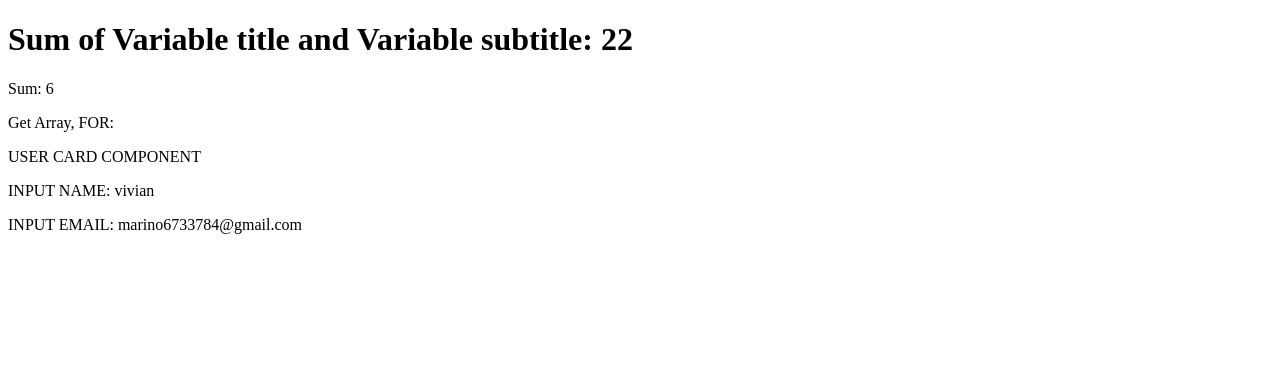
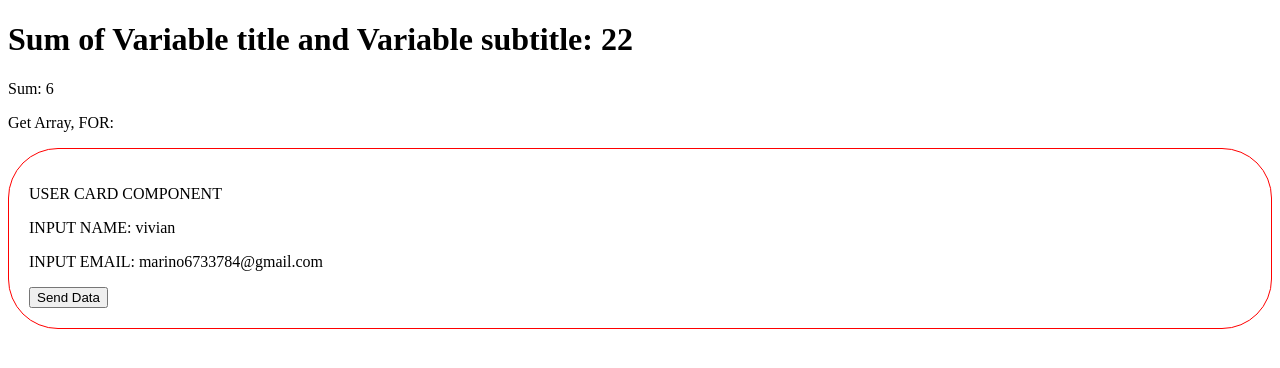
Before and after one commit to marinovivianUPB/Marino-ANGULAR-COURSE-2024, an Angular app in the folder nuevo_proyecto_angular/: page / in a window 1280 px wide. Shown: the top 368 px of the page. Built offline with nearby package versions, Linux system fonts and the light colour scheme.

Commit message:
[26-09-2024] styles, first output, parent and child component communication

```diff
--- a/nuevo_proyecto_angular/src/app/app.component.html
+++ b/nuevo_proyecto_angular/src/app/app.component.html
@@ -2,4 +2,4 @@
 <h1>Sum of Variable title and Variable subtitle: {{ title+subtitle }}</h1>
 <p>Sum: {{sum(2,4)}}</p>
 <p>Get Array, FOR: {{ getArray() }}</p>
-<user-card name="vivian" [email]="'marino6733784@gmail.com'"></user-card>
+<user-card name="vivian" [email]="'marino6733784@gmail.com'" (sendData)="receiveData($event)"></user-card>
--- a/nuevo_proyecto_angular/src/app/app.component.ts
+++ b/nuevo_proyecto_angular/src/app/app.component.ts
@@ -13,7 +13,7 @@
   standalone: true,
   imports: [RouterOutlet, UserCardComponent],
   templateUrl: './app.component.html',
-  styleUrl: './app.component.css'
+  styleUrl: './app.component.scss'
 })
 export class AppComponent {
   title:number = 20;
@@ -57,6 +57,10 @@
 
   }
 
+  public receiveData(data:any){
+    console.log('Print in father component: ', data)
+  }
+
   public sum(...persons:number[]){
     //return persons[0]+persons[1]
     return persons.reduce((accumulator, currentValue) => (accumulator+currentValue))
--- a/nuevo_proyecto_angular/src/app/user-card/user-card.component.html
+++ b/nuevo_proyecto_angular/src/app/user-card/user-card.component.html
@@ -1,3 +1,7 @@
-<p>USER CARD COMPONENT</p>
-<p>INPUT NAME: {{name}}</p>
-<p>INPUT EMAIL: {{email}}</p>
+<div class="user-card">
+  <p>USER CARD COMPONENT</p>
+  <p>INPUT NAME: {{ name }}</p>
+  <p>INPUT EMAIL: {{ email }}</p>
+
+  <button (click)="onSendData()">Send Data</button>
+</div>
--- /dev/null
+++ b/nuevo_proyecto_angular/src/app/user-card/user-card.component.scss
@@ -0,0 +1,5 @@
+.user-card {
+     border: 1px solid red;
+     border-radius: 50px;
+     padding: 20px;
+}
--- a/nuevo_proyecto_angular/src/app/user-card/user-card.component.ts
+++ b/nuevo_proyecto_angular/src/app/user-card/user-card.component.ts
@@ -1,16 +1,21 @@
-import { Component, Input, Output } from '@angular/core';
+import { Component, EventEmitter, Input, Output } from '@angular/core';
 
 @Component({
   selector: 'user-card',
   standalone: true,
   imports: [],
   templateUrl: './user-card.component.html',
-  styleUrl: './user-card.component.css'
+  styleUrl: './user-card.component.scss'
 })
 export class UserCardComponent {
 
   @Input() name:string = ''
   @Input() email:string = ''
 
-  @Output() sendData:any
+  @Output() sendData = new EventEmitter()
+
+  public onSendData(){
+    console.log("Sending from child")
+    this.sendData.emit('Hi from child component')
+  }
 }
```
Also changed, not shown: nuevo_proyecto_angular/src/app/app.component.css (deleted), nuevo_proyecto_angular/src/app/app.component.scss (added), nuevo_proyecto_angular/src/app/user-card/user-card.component.css (deleted).
